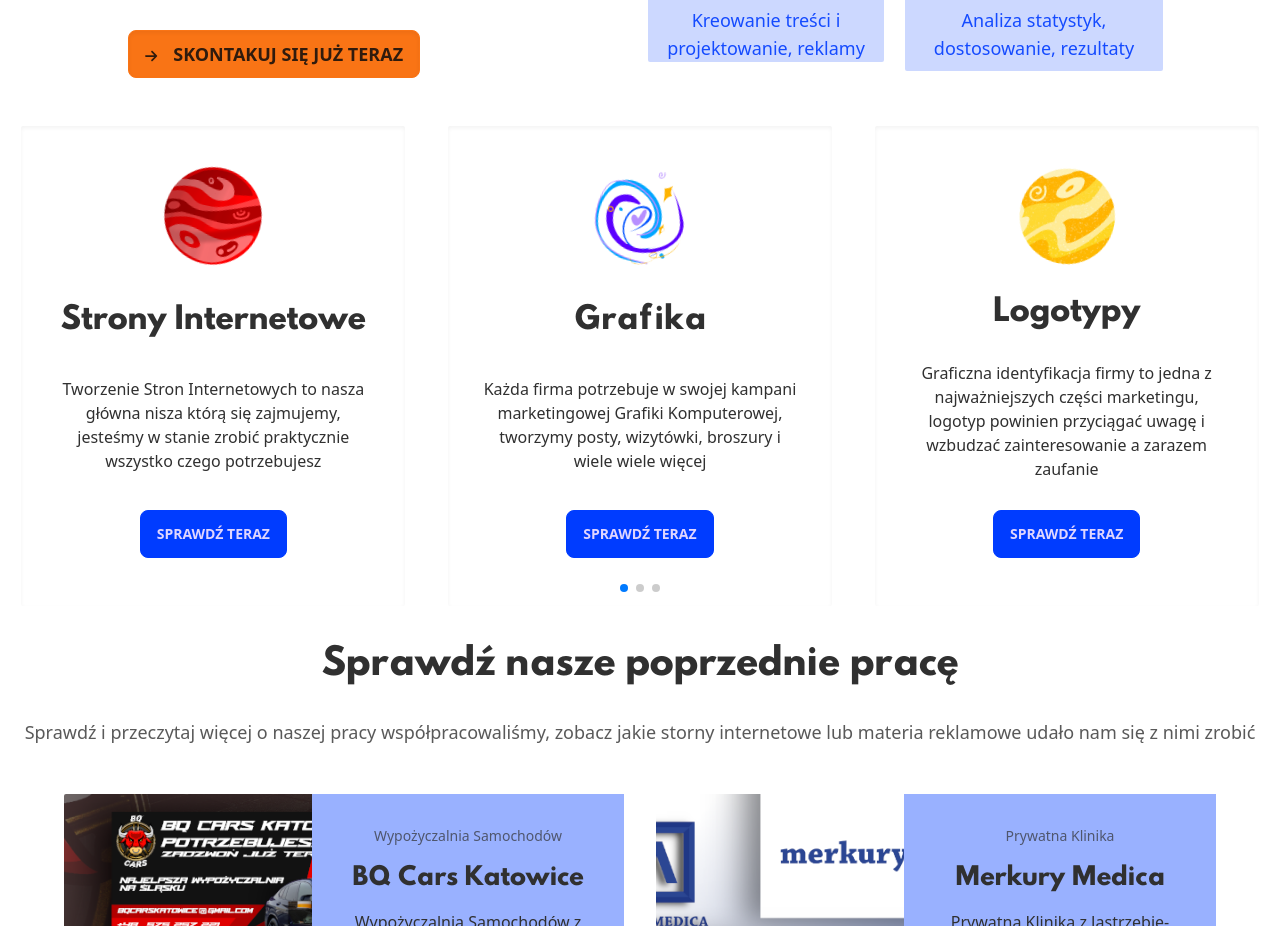
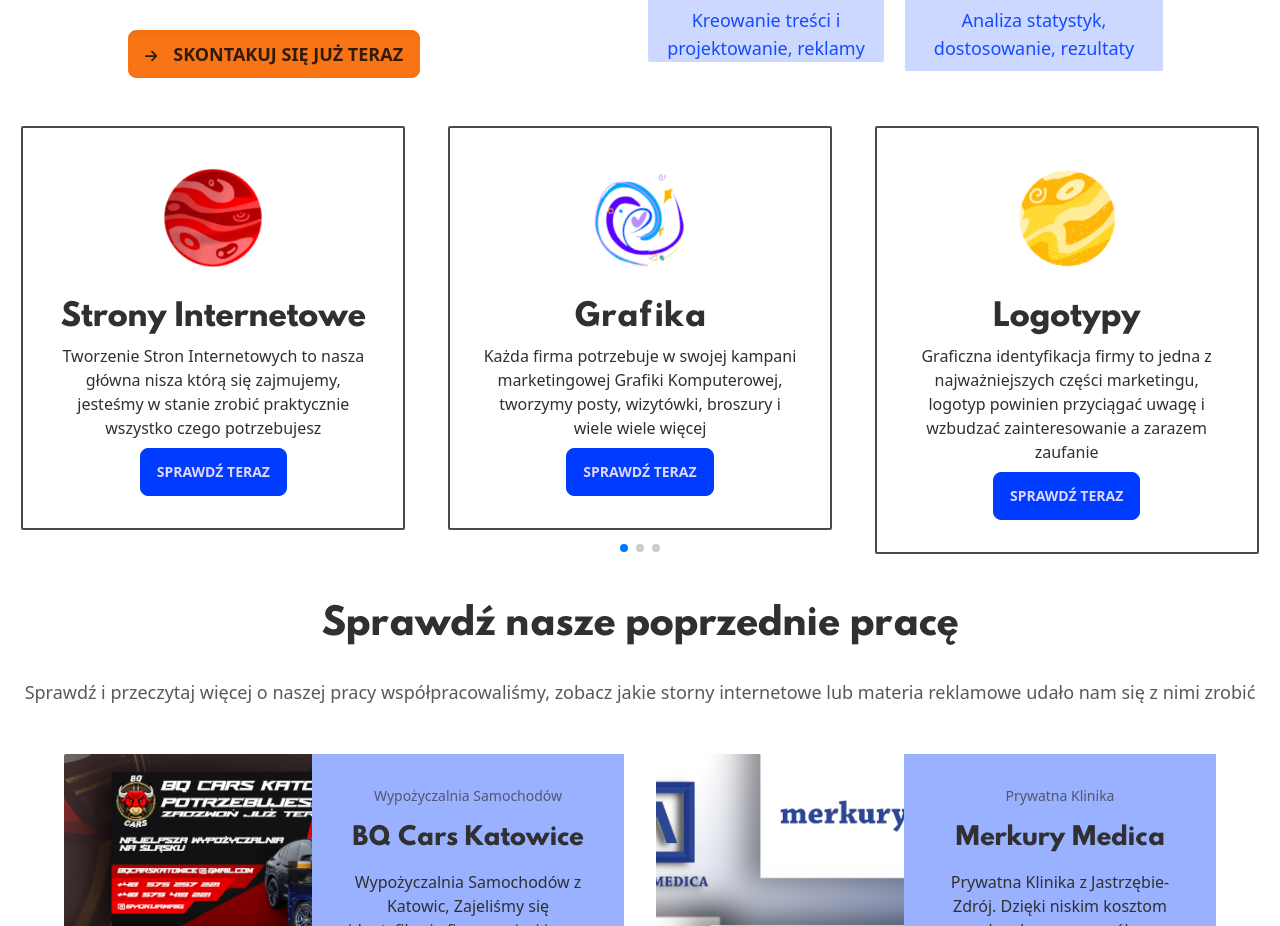
Before and after one commit to k0wal45/lunaris-site, a React (Create React App) app: page / in a window 1280 px wide. Shown: the part 1520-2446 px from the top of the page. Built offline with nearby package versions, Linux system fonts and the light colour scheme.

Commit message:
second commit

```diff
--- a/src/components/SwiperItems.jsx
+++ b/src/components/SwiperItems.jsx
@@ -4,7 +4,7 @@ import { Pagination } from 'swiper/modules';
 // Import Swiper styles
 import 'swiper/css';
 import 'swiper/css/pagination';
-import Item from './subcomponents/SwiperItem';
+import Item from './subcomponents/Item';
 
 
 function SwiperItems() {
--- a/src/components/subcomponents/Item.jsx
+++ b/src/components/subcomponents/Item.jsx
@@ -11,7 +11,7 @@ function Item({name, text, img}) {
   return (
     <div class="mx-auto card w-96 bg-base-100 border-2 border-neutral bg-opacity-75 rounded-sm">
       <figure class="px-10 pt-10">
-      <img src={`/jpg/${img}.png`} alt="Planeta" width='100px' className='rotate-12' />
+      <img src={`/jpg/${img}.png`} alt="Planeta" width='100px' className='rotate-12 aspect-square' />
       </figure>
 
       <div class="card-body items-center text-center">
--- a/src/components/subcomponents/SwiperItem.jsx
+++ /dev/null
@@ -1,28 +0,0 @@
-import { Link } from "react-router-dom"
-
-function SwiperItem({name, text, img}) {
-
-  const directory = () => {
-    const string = name.toLowerCase().replace(/\s/g, '')
-
-    return string
-  }
-
-  return (
-    <div class=" px-8 pb-12 mx-auto card w-96 h-[30rem] bg-base-100 lg:shadow-inner rounded-sm z-30 flex flex-col justify-between items-center text-center">
-      <figure class="px-10 pt-10">
-      <img src={`/jpg/${img}.png`} alt="Planeta" width='100px' className='rotate-12' />
-      </figure>
-
-
-        <h2 class="card-title text-3xl font-hussar">{name}</h2>
-        <p>{text}</p>
-        <div class="card-actions">
-          <button class=" bg-invert btn btn-primary"><Link to={`/oferta/${directory()}`}>Sprawdź Teraz</Link></button>
-        </div>
-
-    </div>
-  )
-}
-
-export default SwiperItem
```
Also changed, not shown: src/assets/jpg/code-on-screen.png (added).
